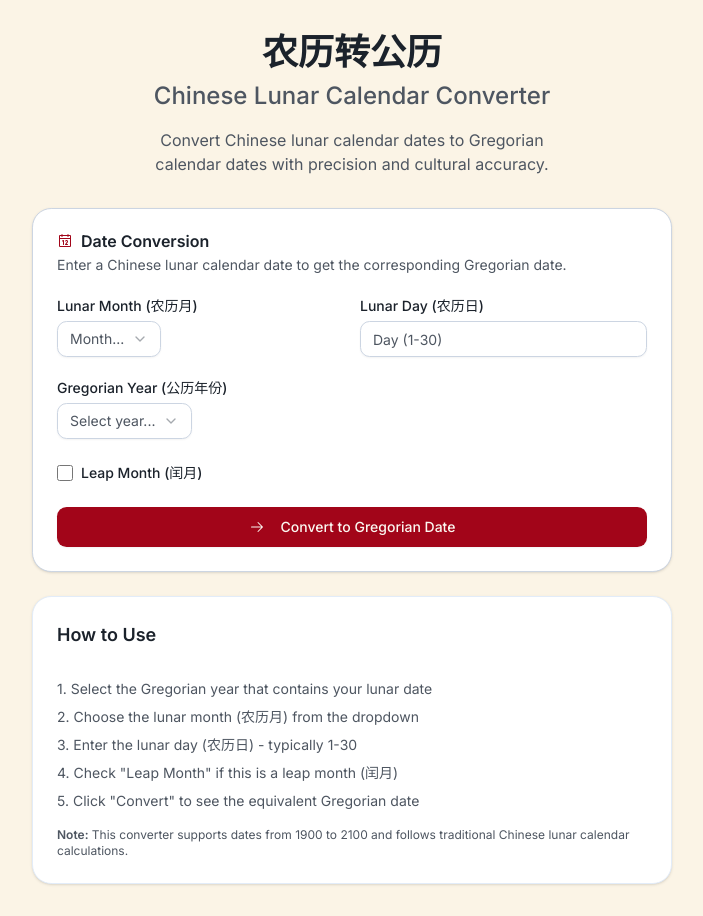
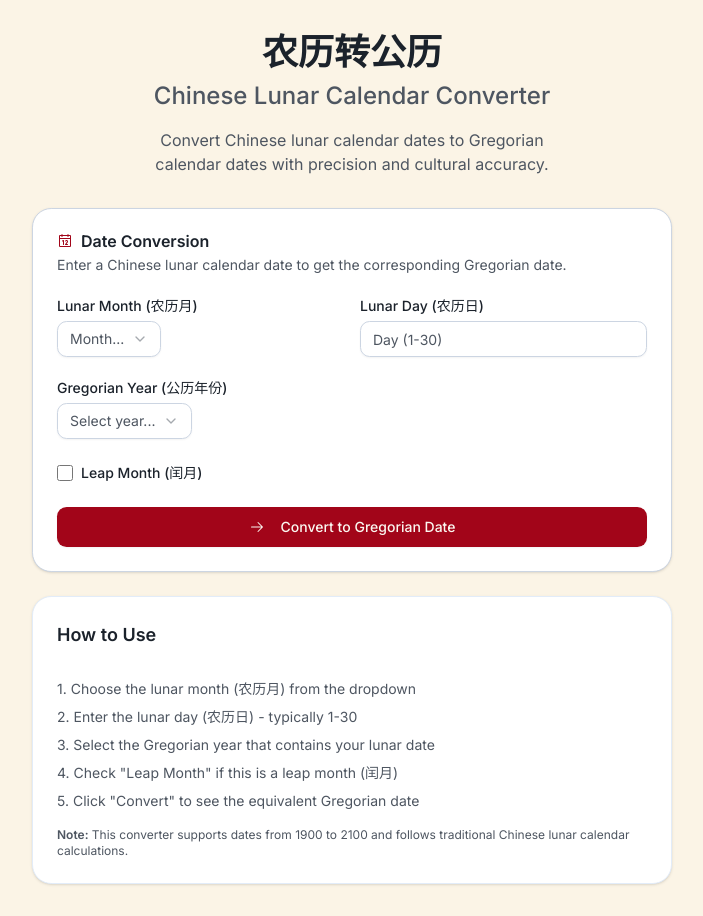
Before and after one commit to comeredon/lunar-date-converter, a React (Vite) app: page / in a window 1280 px wide. Shown: the whole page, without its empty margins (288-991 px from the left). Built offline with nearby package versions, Linux system fonts and the light colour scheme.

Commit message:
Generated by Spark: update the how to use so that point 1 becomes point 3

```diff
--- a/src/App.tsx
+++ b/src/App.tsx
@@ -248,9 +248,9 @@ function App() {
             <CardTitle className="text-lg">How to Use</CardTitle>
           </CardHeader>
           <CardContent className="text-sm text-muted-foreground space-y-2">
-            <p>1. Select the Gregorian year that contains your lunar date</p>
-            <p>2. Choose the lunar month (农历月) from the dropdown</p>
-            <p>3. Enter the lunar day (农历日) - typically 1-30</p>
+            <p>1. Choose the lunar month (农历月) from the dropdown</p>
+            <p>2. Enter the lunar day (农历日) - typically 1-30</p>
+            <p>3. Select the Gregorian year that contains your lunar date</p>
             <p>4. Check "Leap Month" if this is a leap month (闰月)</p>
             <p>5. Click "Convert" to see the equivalent Gregorian date</p>
             <p className="pt-2 text-xs">
```
